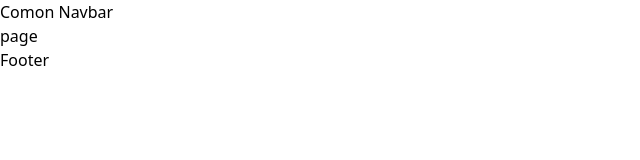
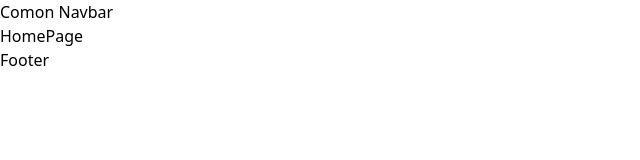
Before and after one commit to ShariarNiaj05/Apollo-Gears, a Next.js app: page / in a window 1280 px wide. Shown: the top 160 px of the page, without its empty margins (0-640 px from the left). Built offline with nearby package versions, Linux system fonts and the light colour scheme.

Commit message:
feat: Generating layout

```diff
--- a/src/app/(commonLayout)/page.tsx
+++ b/src/app/(commonLayout)/page.tsx
@@ -1,5 +1,5 @@
-const page = () => {
-  return <div>page</div>;
+const HomePage = () => {
+  return <div>HomePage</div>;
 };
 
-export default page;
+export default HomePage;
--- a/src/app/page.tsx
+++ /dev/null
@@ -1,5 +0,0 @@
-const HomePage = () => {
-  return <div>HomePage</div>;
-};
-
-export default HomePage;
```
